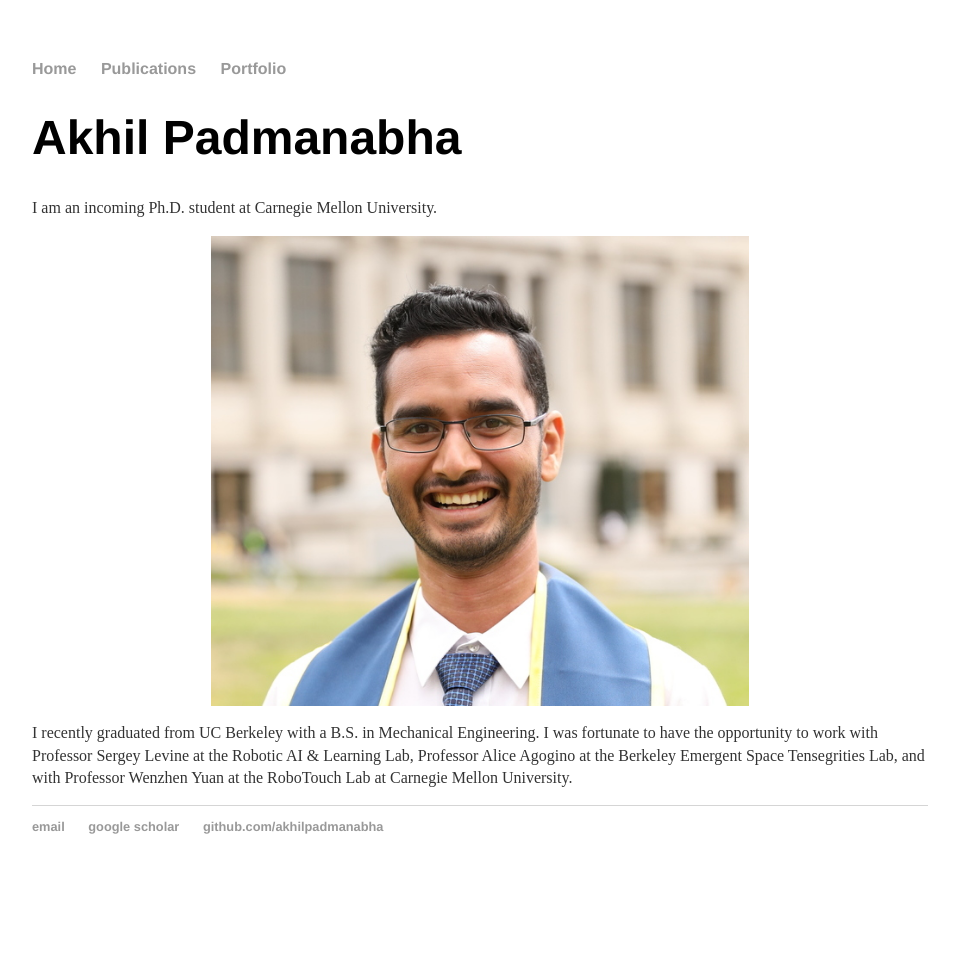
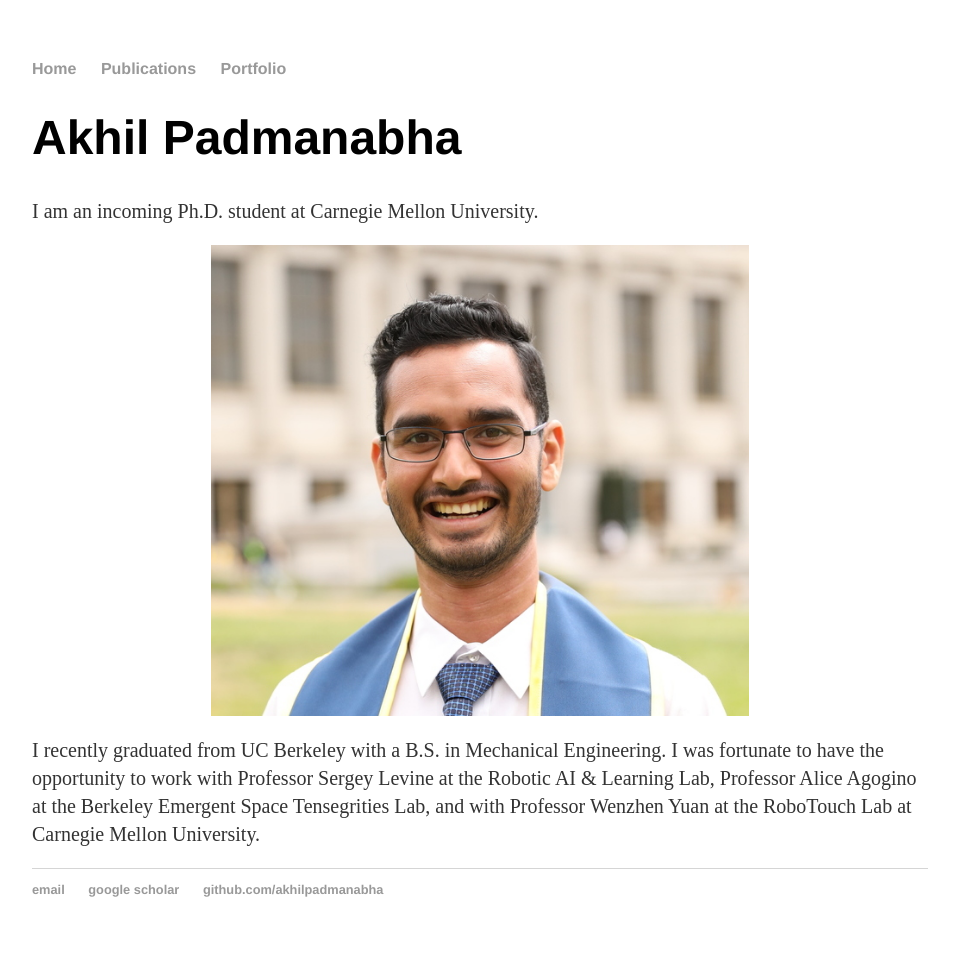
Before and after one commit to akhilpadmanabha/akhilpadmanabha.github.io, a Jekyll site: the page built from index.html, in a window 1280 px wide. Shown: the whole page, without its empty margins (160-1115 px from the left). Built offline with Jekyll 4.4.1, drawn with Linux system fonts in a browser that asks for light colours; before the commit the page ends 900 px from its top, so only the background shows below that.

Commit message:
increased font size

```diff
--- a/css/main.css
+++ b/css/main.css
@@ -24,7 +24,7 @@ h1 {
     font-family:'Helvetica', 'Arial', 'Sans-Serif';
 }
 p {
-    font-size: 1.0em;
+    font-size: 1.25em;
     line-height: 1.4em;
     color: #333;
 }
```
